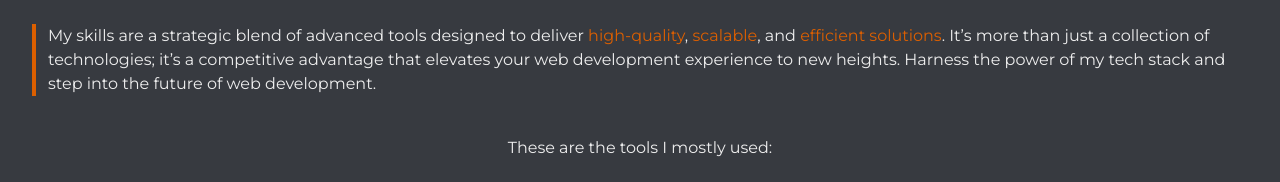
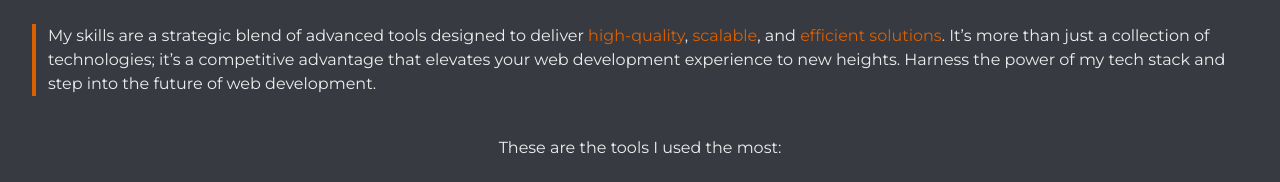
Before and after one commit to gelotuason/ferangelo-tuason, a Next.js app: page / in a window 1280 px wide. Shown: the part 2360-2542 px from the top of the page. Built offline with nearby package versions, Linux system fonts and the light colour scheme.

Commit message:
change text

```diff
--- a/src/ui/techstack/techstack-section.tsx
+++ b/src/ui/techstack/techstack-section.tsx
@@ -7,7 +7,7 @@ export default function TechstackSection() {
             <h1 className="font-bold text-6xl">Tech Stack<span className="text-accent">.</span></h1>
             <TechstackDescription />
             <div className="grid justify-center mt-10">
-                <h2 className="text-center">These are the tools I mostly used:</h2>
+                <h2 className="text-center">These are the tools I used the most:</h2>
                 <TechstackLogos />
             </div>
         </section>
```
